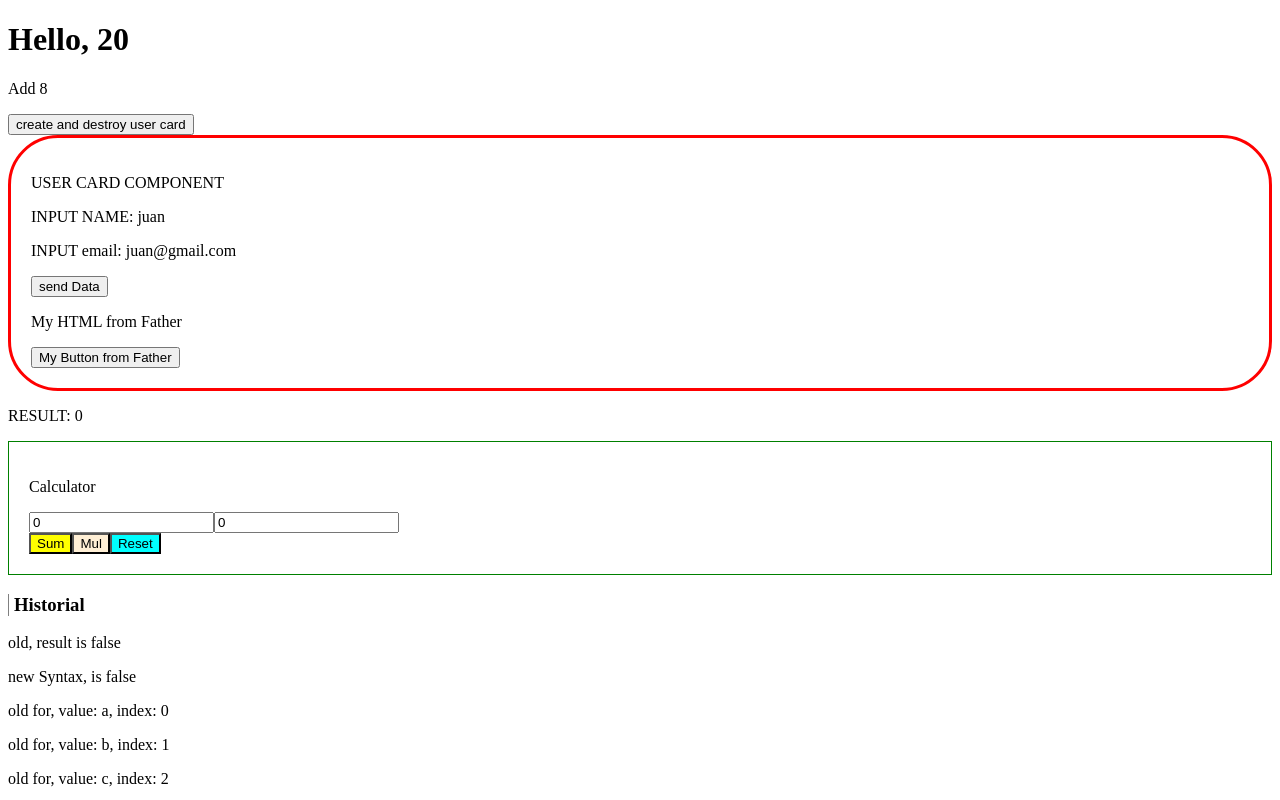
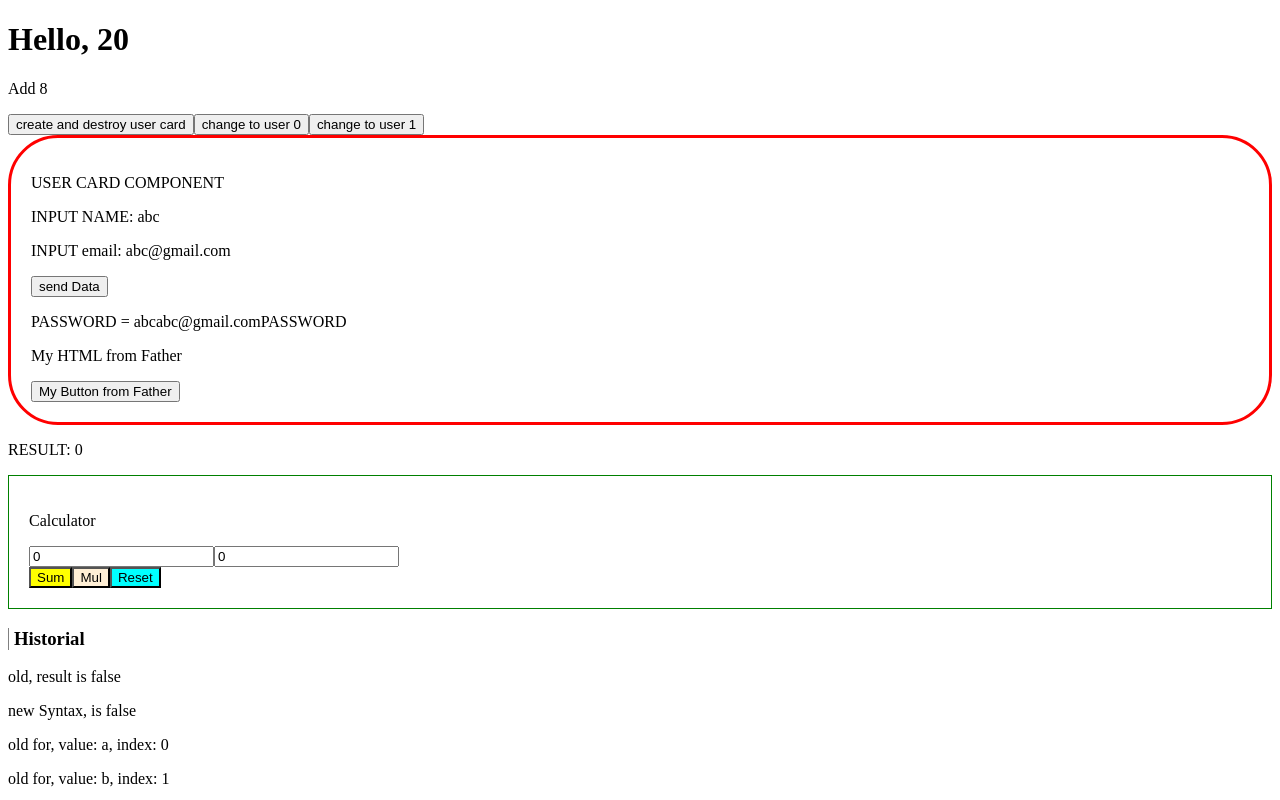
Before and after one commit to diegomarceloledezma/angular-course-2024, an Angular app: page / in a window 1280 px wide. Shown: the top 800 px of the page. Built offline with nearby package versions, Linux system fonts and the light colour scheme.

Commit message:
[30-09-2024] ngOnChanges

```diff
--- a/src/app/app.component.html
+++ b/src/app/app.component.html
@@ -7,8 +7,11 @@
   create and destroy user card
 </button>
 
+<button (click)="selectedUser = users[0]">change to user 0</button>
+<button (click)="selectedUser = users[1]">change to user 1</button>
+
 @if(userCardCreated){
-  <user-card [name]="'juan'" [email]="'juan@gmail.com'" (sendData)="receiveData($event)">
+  <user-card [name]="selectedUser.name" [email]="selectedUser.email" (sendData)="receiveData($event)">
     <p>My HTML from Father</p>
     <button>My Button from Father</button>
   </user-card>
--- a/src/app/app.component.ts
+++ b/src/app/app.component.ts
@@ -24,11 +24,14 @@ interface IPerson {
   templateUrl: './app.component.html',
   styleUrl: './app.component.scss',
 })
+export class AppComponent {
+  users = [
+    { name: 'abc', email: 'abc@gmail.com' },
+    { name: 'dfg', email: 'dfg@gmail.com' },
+  ];
+  selectedUser: any = this.users[0];
 
-
-export class AppComponent {
-
-  userCardCreated = true
+  userCardCreated = true;
 
   result: number = 0;
   history: { operation: string; result: number }[] = [];
--- a/src/app/user-card/user-card.component.html
+++ b/src/app/user-card/user-card.component.html
@@ -5,5 +5,7 @@
 
   <button (click)="onSendData()"> send Data</button>
 
+  <p>PASSWORD = {{ password }}</p>
+
   <ng-content></ng-content>
 </div>
--- a/src/app/user-card/user-card.component.ts
+++ b/src/app/user-card/user-card.component.ts
@@ -1,5 +1,5 @@
 import { CommonModule } from '@angular/common';
-import { Component, EventEmitter, Input, OnDestroy, OnInit, Output } from '@angular/core';
+import { Component, EventEmitter, Input, OnChanges, OnDestroy, OnInit, Output, SimpleChanges } from '@angular/core';
 
 @Component({
   selector: 'user-card',
@@ -8,12 +8,14 @@ import { Component, EventEmitter, Input, OnDestroy, OnInit, Output } from '@angu
   templateUrl: './user-card.component.html',
   styleUrl: './user-card.component.scss'
 })
-export class UserCardComponent implements OnInit, OnDestroy {
+export class UserCardComponent implements OnInit, OnDestroy, OnChanges {
 
   @Input() name:string = ''
   @Input() email:string = ''
 
   @Output() sendData = new EventEmitter()
+
+  password:string = ''
 
   constructor(){
     console.log('user card constructor')
@@ -21,10 +23,18 @@ export class UserCardComponent implements OnInit, OnDestroy {
 
   ngOnInit(): void {
     console.log('user card on init')
+
+    this.password = this.name +this.email + 'PASSWORD'
   }
 
   ngOnDestroy(): void {
     console.log('user card destroy')
+  }
+
+  ngOnChanges(changes: SimpleChanges): void {
+    console.log('CHANGES:', changes)
+
+    this.password = changes['name'].currentValue + ' ' + changes['email'].currentValue + 'PASSWORD'
   }
 
   public onSendData(){
```
